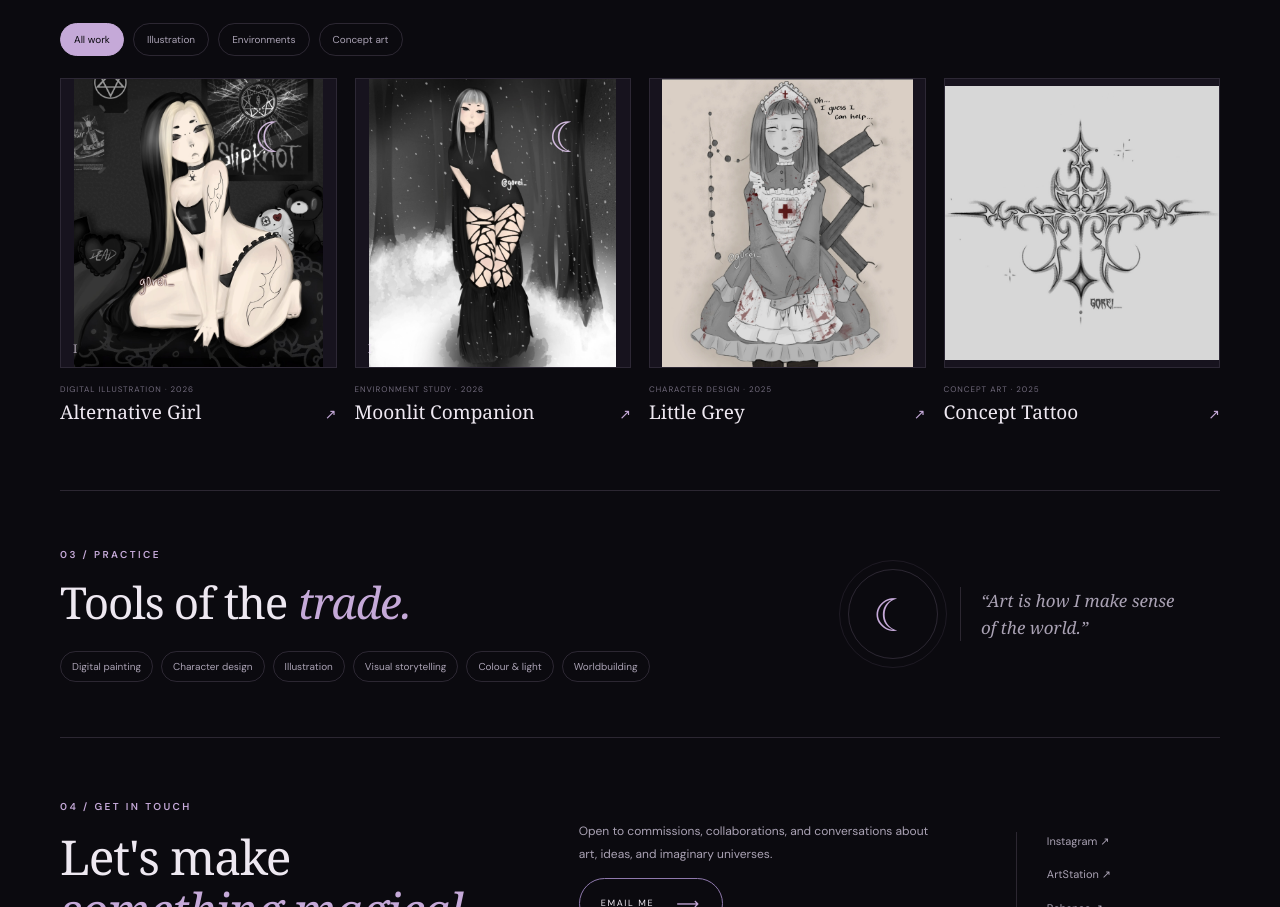
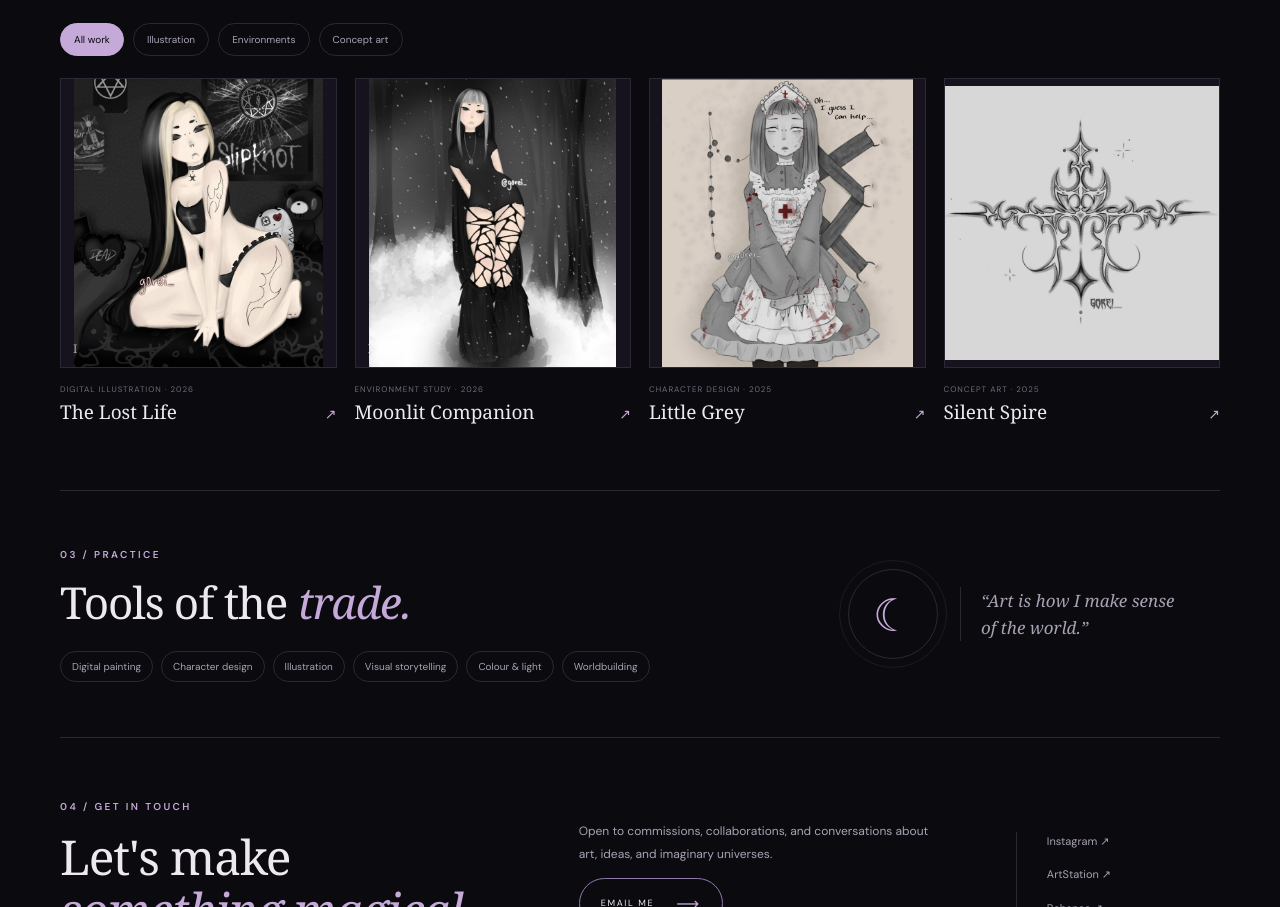
Before and after one commit to samatkinsuk/gorei, a plain HTML site: page index.html in a window 1280 px wide. Shown: the part 1875-2782 px from the top of the page. Drawn offline with Linux system fonts and the light colour scheme; a web font is replaced by a local one.

Commit message:
Update project titles and descriptions in index.html

```diff
--- a/index.html
+++ b/index.html
@@ -73,15 +73,15 @@
       </div>
       <div class="project-grid">
         <article class="project-card" data-category="illustration">
-          <button class="project-open" data-title="g0rei_slipknot" data-type="Digital illustration" data-description="A quiet portrait from a garden where the flowers bloom after dark." data-art="art-portrait" aria-label="View The Lost Garden project" data-image="images/g0rei_slipknot.jpg">
+          <button class="project-open" data-title="The Lost Life" data-type="Digital illustration" data-description="A quiet portrait from a room where the mind blooms after dark." data-art="art-portrait" aria-label="View The Lost Life project" data-image="images/g0rei_slipknot.jpg">
             <div class="project-image">
               <img
                 src="images/g0rei_slipknot.jpg"
                 alt="Digital illustration of an alternative girl"
               >
-              <span class="image-moon">☾</span><span class="silhouette"></span><span class="image-stamp">I</span>
+              <span class="image-moon"></span><span class="silhouette"></span><span class="image-stamp">I</span>
             </div>
-            <span class="project-meta">DIGITAL ILLUSTRATION · 2026</span><span class="project-title">Alternative Girl <b>↗</b></span>
+            <span class="project-meta">DIGITAL ILLUSTRATION · 2026</span><span class="project-title">The Lost Life <b>↗</b></span>
           </button>
         </article>
         <article class="project-card" data-category="environment">
@@ -91,21 +91,21 @@
                 src="images/g0rei_snow.jpg"
                 alt="Moonlit Companion concept photo"
               >
-              <span class="image-moon">☾</span><span class="silhouette"></span><span class="image-stamp">I</span>
+              <span class="image-moon"></span><span class="silhouette"></span><span class="image-stamp">I</span>
             </div>
             <span class="project-meta">ENVIRONMENT STUDY · 2026</span><span class="project-title">Moonlit Companion <b>↗</b></span>
           </button>
         </article>
         <article class="project-card" data-category="illustration">
-          <button class="project-open" data-title="Whispers in the Forest" data-type="Character design" data-description="An overgrown ruin swallowed by mist, memory and ivy." data-art="art-forest" aria-label="View Whispers in the Forest project" data-image="images/g0rei_doll.jpg">
+          <button class="project-open" data-title="Little Grey" data-type="Character design" data-description="An undead soul bound to child-like wonder." data-art="art-forest" aria-label="Little Grey project" data-image="images/g0rei_doll.jpg">
             <div class="project-image"><img src="images/g0rei_doll.jpg" alt="Little Grey"></div>
             <span class="project-meta">CHARACTER DESIGN · 2025</span><span class="project-title">Little Grey <b>↗</b></span>
           </button>
         </article>
         <article class="project-card" data-category="concept">
-          <button class="project-open" data-title="Orb of Silence" data-type="Concept art" data-description="A small study of light, ritual objects and the pull of the cosmos." data-art="art-orb" aria-label="View Orb of Silence project" data-image="images/g0rei_tattoo.jpg">
+          <button class="project-open" data-title="Silent Spire" data-type="Concept art" data-description="A small study of light, ritual objects and the pull of the cosmos." data-art="art-orb" aria-label="View Orb of Silence project" data-image="images/g0rei_tattoo.jpg">
             <div class="project-image"><img src="images/g0rei_tattoo.jpg" alt="Concept Tattoo"></div>
-            <span class="project-meta">CONCEPT ART · 2025</span><span class="project-title">Concept Tattoo <b>↗</b></span>
+            <span class="project-meta">CONCEPT ART · 2025</span><span class="project-title">Silent Spire <b>↗</b></span>
           </button>
         </article>
       </div>
```
